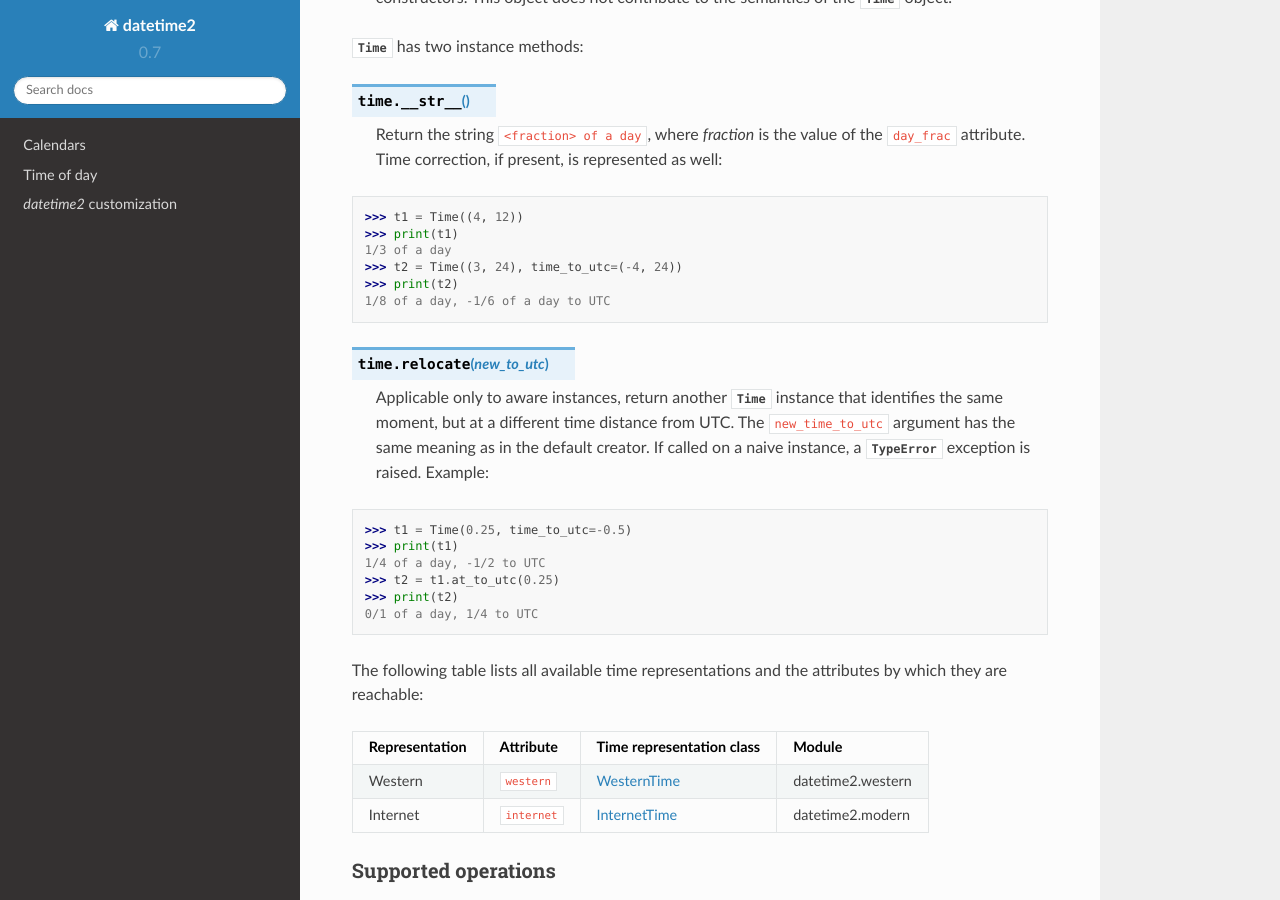
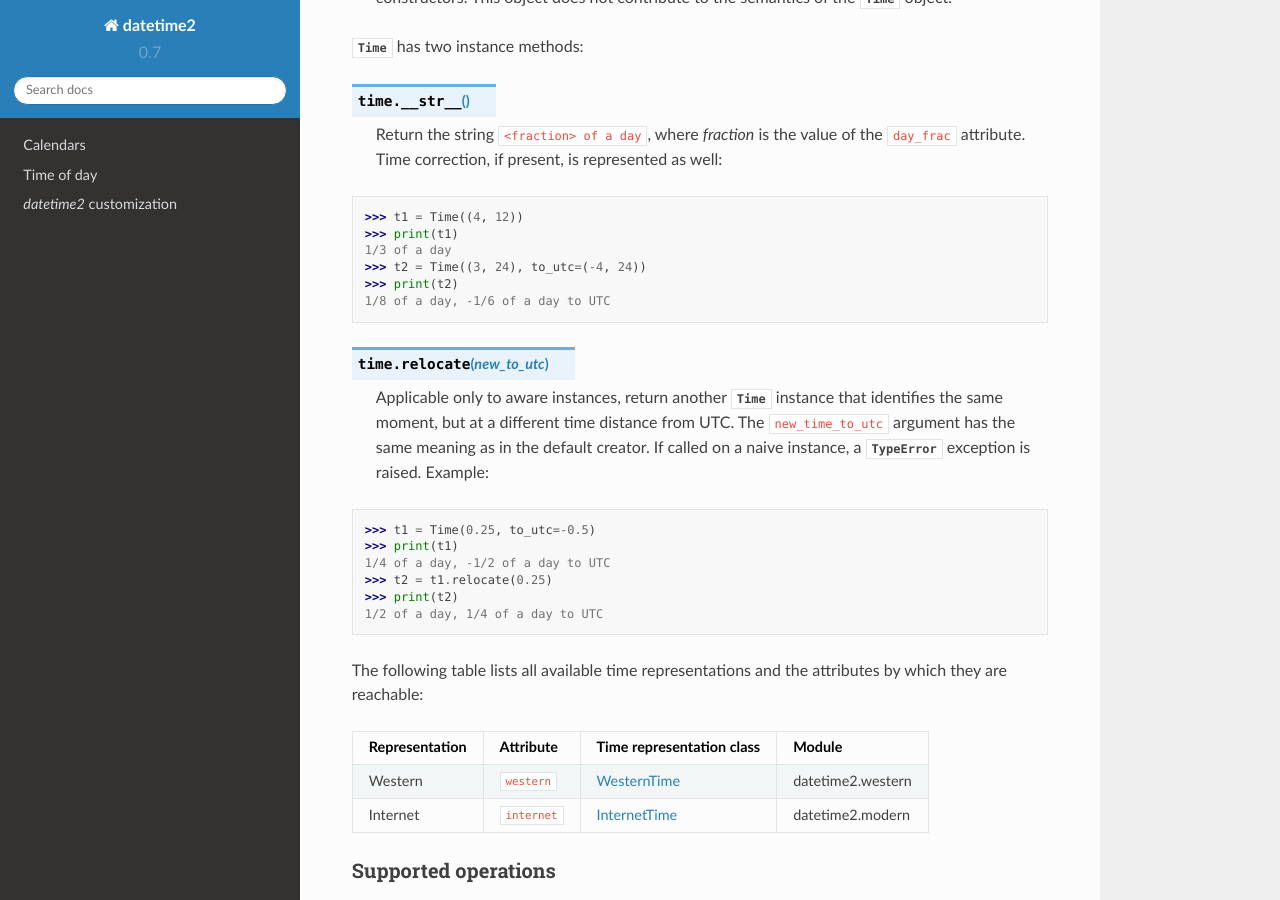
Before and after one commit to fricciardi/datetime2, a Sphinx documentation site: the page built from docs/index.rst, in a window 1280 px wide and 900 px high, scrolled down 5897 px. Built offline with Sphinx 7.4.7 and the Read the Docs theme 2.0.0, drawn with Linux system fonts in a browser that asks for light colours.

Commit message:
Fixed doctests and implemented to_utc in __str__

```diff
--- a/datetime2/__init__.py
+++ b/datetime2/__init__.py
@@ -318,7 +318,10 @@ class Time:
         return "datetime2.{}('{}')".format(self.__class__.__name__, str(self.day_frac))
 
     def __str__(self):
-        return "{} of a day".format(str(self.day_frac))
+        if self.to_utc:
+            return "{} of a day, {} of a day to UTC".format(str(self.day_frac), str(self.to_utc))
+        else:
+            return "{} of a day".format(str(self.day_frac))
 
     def __add__(self, other):
         if isinstance(other, TimeDelta):
--- a/docs/index.rst
+++ b/docs/index.rst
@@ -368,7 +368,7 @@ considered to be true.
    >>> t1 = Time((4, 12))
    >>> print(t1)
    1/3 of a day
-   >>> t2 = Time((3, 24), time_to_utc=(-4, 24))
+   >>> t2 = Time((3, 24), to_utc=(-4, 24))
    >>> print(t2)
    1/8 of a day, -1/6 of a day to UTC
 
@@ -382,12 +382,12 @@ considered to be true.
 
 .. doctest::
 
-   >>> t1 = Time(0.25, time_to_utc=-0.5)
+   >>> t1 = Time(0.25, to_utc=-0.5)
    >>> print(t1)
-   1/4 of a day, -1/2 to UTC
-   >>> t2 = t1.at_to_utc(0.25)
+   1/4 of a day, -1/2 of a day to UTC
+   >>> t2 = t1.relocate(0.25)
    >>> print(t2)
-   0/1 of a day, 1/4 to UTC
+   1/2 of a day, 1/4 of a day to UTC
 
 The following table lists all available time representations and the attributes
 by which they are reachable:
```
